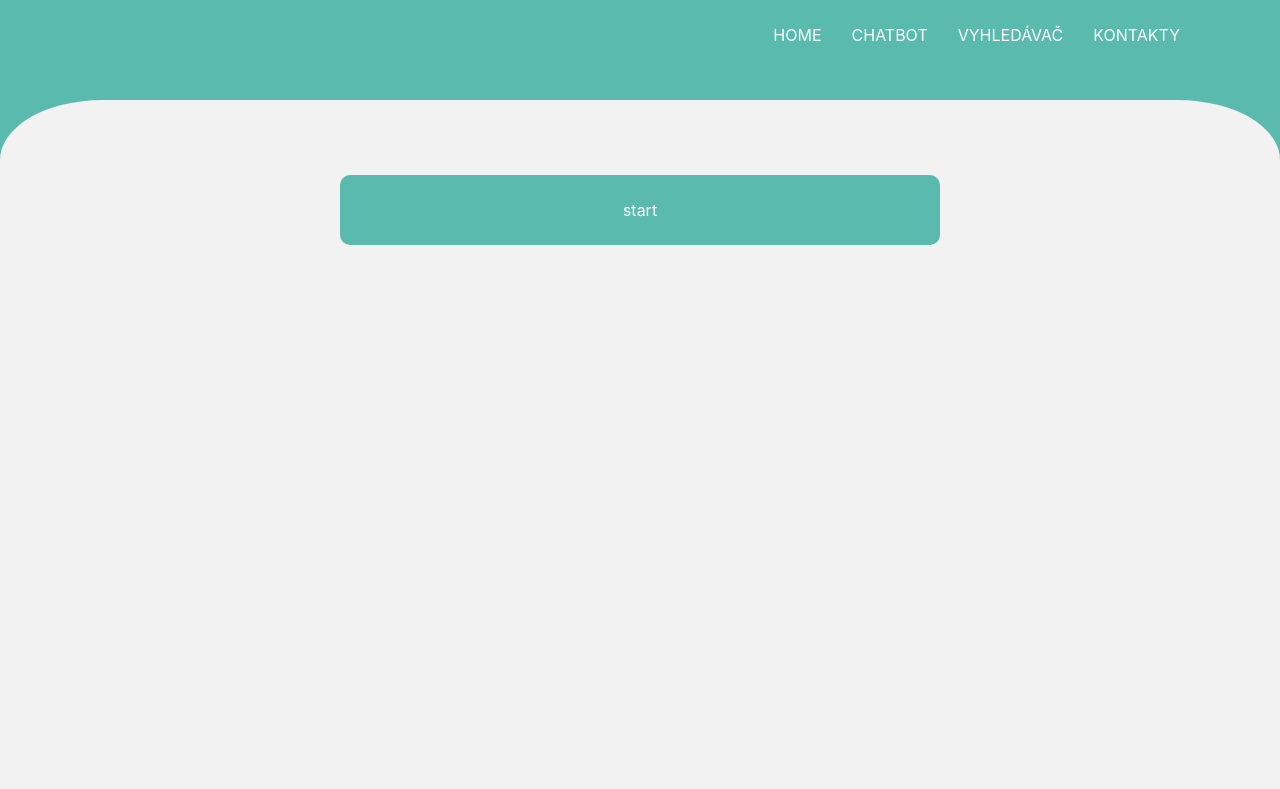
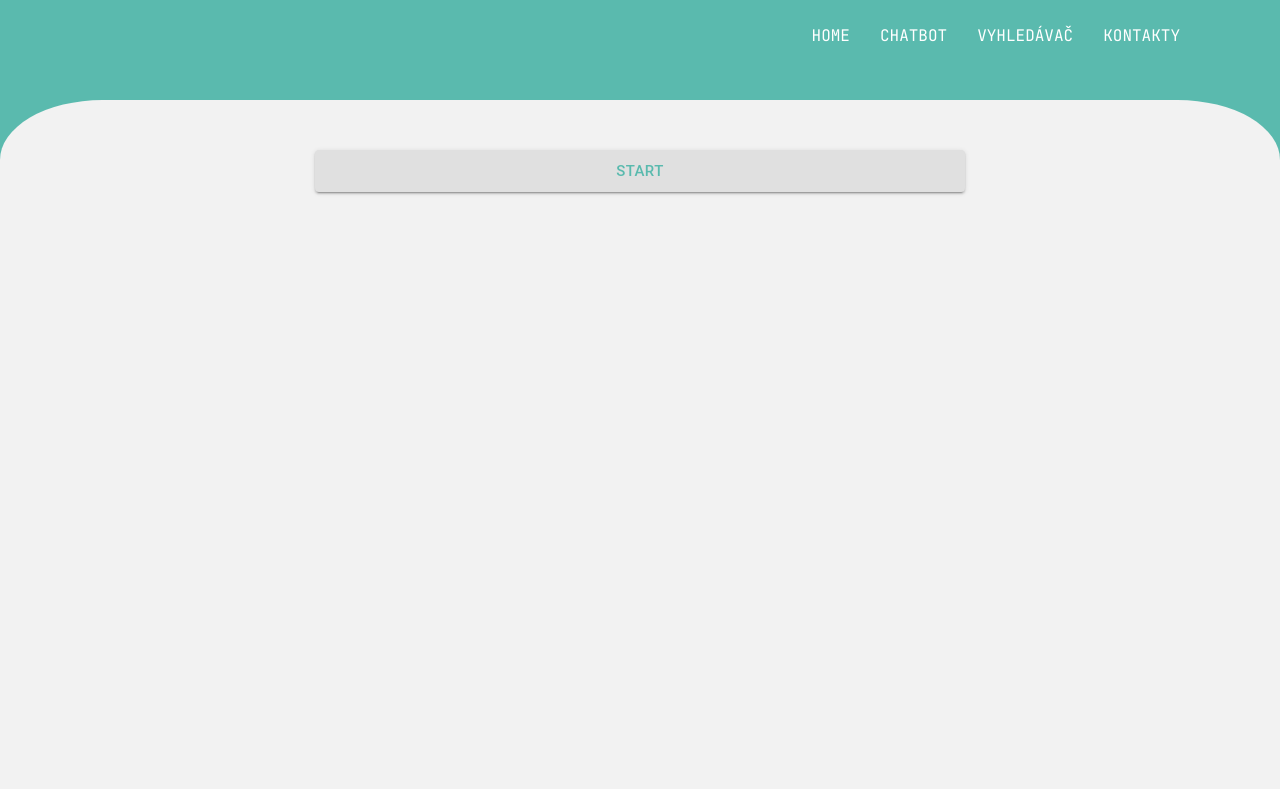
Before and after one commit to armvdd/project-react-girls, a React (Create React App) app: page /chatbot in a window 1280 px wide. Shown: the top 789 px of the page. Built offline with nearby package versions, Linux system fonts and the light colour scheme.

Commit message:
MUI + design stránek

```diff
--- a/package.json
+++ b/package.json
@@ -3,6 +3,9 @@
   "version": "0.1.0",
   "private": true,
   "dependencies": {
+    "@emotion/react": "^11.8.2",
+    "@emotion/styled": "^11.8.1",
+    "@mui/material": "^5.5.1",
     "@testing-library/jest-dom": "^5.16.2",
     "@testing-library/react": "^12.1.4",
     "@testing-library/user-event": "^13.5.0",
--- a/src/App.css
+++ b/src/App.css
@@ -1,38 +1,3 @@
-.App {
-  text-align: center;
+* {
+  font-family: "JetBrains Mono", monospace;
 }
-
-.App-logo {
-  height: 40vmin;
-  pointer-events: none;
-}
-
-@media (prefers-reduced-motion: no-preference) {
-  .App-logo {
-    animation: App-logo-spin infinite 20s linear;
-  }
-}
-
-.App-header {
-  background-color: #282c34;
-  min-height: 100vh;
-  display: flex;
-  flex-direction: column;
-  align-items: center;
-  justify-content: center;
-  font-size: calc(10px + 2vmin);
-  color: white;
-}
-
-.App-link {
-  color: #61dafb;
-}
-
-@keyframes App-logo-spin {
-  from {
-    transform: rotate(0deg);
-  }
-  to {
-    transform: rotate(360deg);
-  }
-}
--- a/src/Pages/Chatbot/chatbot.css
+++ b/src/Pages/Chatbot/chatbot.css
@@ -8,8 +8,14 @@
   padding: 25px;
   margin: 45px auto;
   border-radius: 10px;
+  text-align: center;
 }
 
 .questionsBox {
   color: var(--questionBoxFontColor);
 }
+
+.qBox {
+  max-width: 650px;
+  margin: 20px auto;
+}
--- a/src/Pages/Chatbot/index.jsx
+++ b/src/Pages/Chatbot/index.jsx
@@ -1,11 +1,27 @@
 import React from "react";
 import "./chatbot.css";
+import Stack from "@mui/material/Stack";
+import Button from "@mui/material/Button";
 
 const Chatbot = () => {
   return (
     <div className="chatbot-cotainer">
+      {/* HTML ver questionBox
       <div className="questionsBox">
         <p className="questionsBox-p">start</p>
+      </div>
+      */}
+      <div className="qBox">
+        <Stack direction="row">
+          <Button
+            variant="contained"
+            color="inherit"
+            fullWidth={true}
+            size="large"
+          >
+            start
+          </Button>
+        </Stack>
       </div>
     </div>
   );
--- a/src/Pages/Home/home.css
+++ b/src/Pages/Home/home.css
@@ -56,3 +56,8 @@
 .a--btn__kontakty:hover {
   padding: 11px;
 }
+
+.btn--kontakty {
+  max-width: 100px;
+  margin: 0 auto;
+}
--- a/src/Pages/Home/index.jsx
+++ b/src/Pages/Home/index.jsx
@@ -1,5 +1,7 @@
 import React from "react";
 import "./home.css";
+import Stack from "@mui/material/Stack";
+import Button from "@mui/material/Button";
 
 const Home = () => {
   return (
@@ -37,11 +39,22 @@ const Home = () => {
       </div>
 
       {/* button kontakty */}
+      {/* HTML ver.:
       <p className="p--btn p--btn__kontakty">
         <a href="kontakty.jsx" className="a--btn a--btn__kontakty">
           btn proklik kontakty
         </a>
       </p>
+
+      */}
+
+      <div className="btn--kontakty">
+        <Stack spacing={2} direction="row">
+          <Button variant="contained" color="inherit">
+            Kontakty
+          </Button>
+        </Stack>
+      </div>
     </div>
   );
 };
--- a/src/Pages/Kontakty/index.jsx
+++ b/src/Pages/Kontakty/index.jsx
@@ -4,7 +4,7 @@ import "./kontakty.css";
 const Kontakty = () => {
   return (
     <div className="kontakty-container">
-      <p>Kontakty</p>
+      <p>kontakty</p>
     </div>
   );
 };
--- a/src/Pages/Kontakty/kontakty.css
+++ b/src/Pages/Kontakty/kontakty.css
@@ -0,0 +1,3 @@
+.kontakty-container {
+  text-align: center;
+}
--- a/src/Pages/Vyhledavac/vyhledavac.css
+++ b/src/Pages/Vyhledavac/vyhledavac.css
@@ -0,0 +1,3 @@
+.vyhledavac-container {
+  text-align: center;
+}
--- a/src/components/Footer/footer.css
+++ b/src/components/Footer/footer.css
@@ -1,4 +1,6 @@
 .footer {
   width: 100%;
   height: 100px;
+  text-align: center;
+  margin-top: 75px;
 }
--- a/src/components/Layout/index.jsx
+++ b/src/components/Layout/index.jsx
@@ -12,8 +12,16 @@ const Layout = () => {
         <meta charset="UTF-8" />
         <meta http-equiv="X-UA-Compatible" content="IE=edge" />
         <meta name="viewport" content="width=device-width, initial-scale=1.0" />
+        <link
+          href="https://fonts.googleapis.com/css2?family=Sora:wght@400;600;700&display=swap"
+          rel="stylesheet"
+        />
         <link rel="preconnect" href="https://fonts.googleapis.com" />
         <link rel="preconnect" href="https://fonts.gstatic.com" crossorigin />
+        <link
+          href="https://fonts.googleapis.com/css2?family=JetBrains+Mono:wght@400;600;800&display=swap"
+          rel="stylesheet"
+        />
         <title>Projekt RG</title>
       </head>
       <body>
--- a/src/components/Menu/menu.css
+++ b/src/components/Menu/menu.css
@@ -1,5 +1,6 @@
 :root {
   --fontColor: #ffffff;
+  --menuHoverColor: #ba5a66;
 }
 
 .menu {
@@ -13,6 +14,10 @@
   color: var(--fontColor);
   margin-right: 30px;
 }
+
+.menuLink:hover {
+  color: var(--menuHoverColor);
+}
 .menu-ul__li {
   display: inline-block;
 }
```
Also changed, not shown: 1 other file (tests, documents, lock files or other folders).
